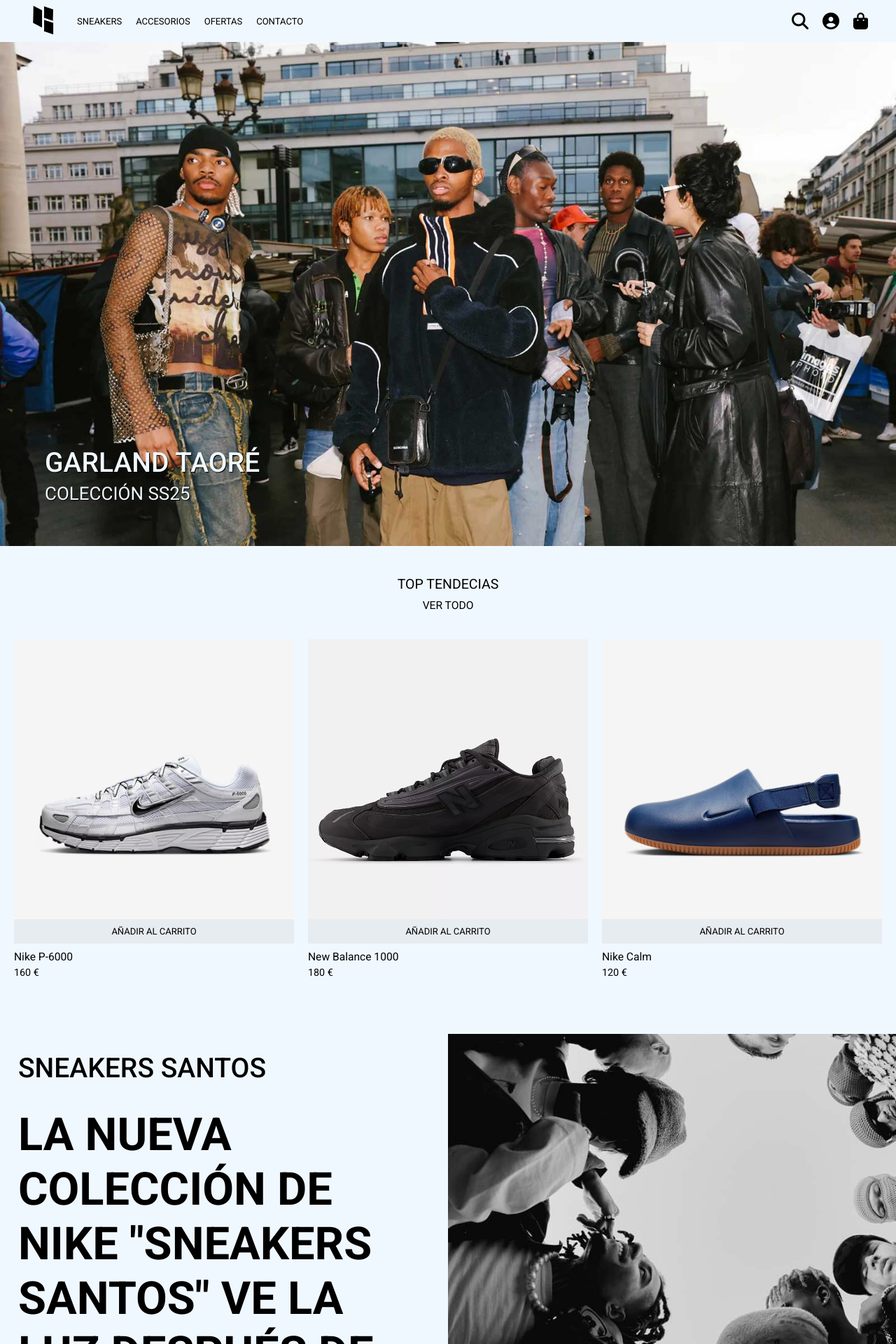
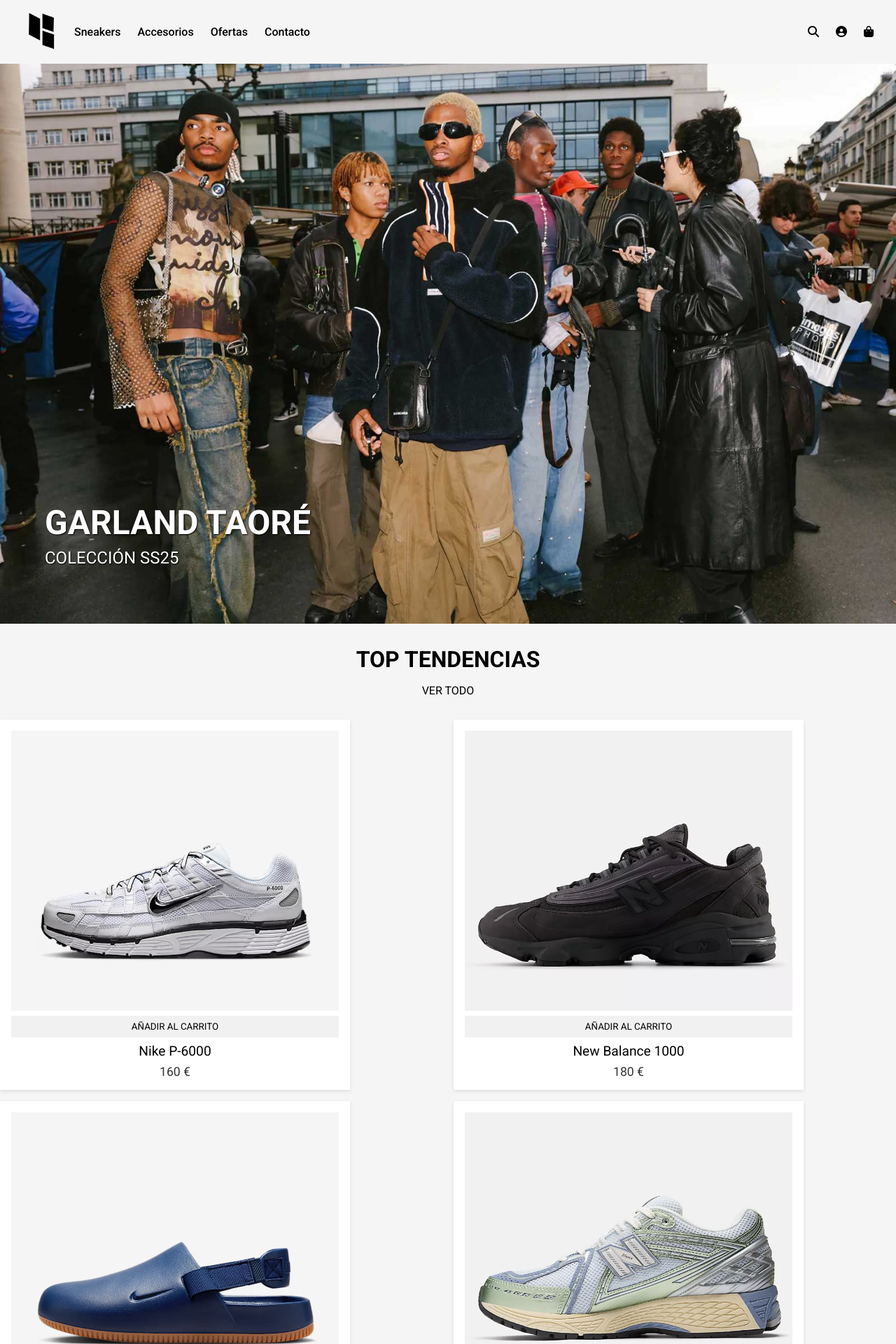
Before and after one commit to marsduzan/web-kyx, a PHP site: page /home.html in a window 1280 px wide; the page is wider, and only the part inside the window is pictured. Shown: the top 1920 px of that part at 70% size. Run offline with PHP 8.4, Linux system fonts and the light colour scheme.

Commit message:
Home 90%

```diff
--- a/home.html
+++ b/home.html
@@ -1,51 +1,54 @@
 <!DOCTYPE html>
-<html lang="en">
+<html lang="es">
 <head>
-<meta charset="UTF-8">
-<meta name="viewport" content="width=device-width, initial-scale=1.0">
+<meta charset="UTF-8" />
+<meta name="viewport" content="width=device-width, initial-scale=1.0" />
 <title>KYX</title>
-<link rel="stylesheet" href="style.css">
-<link rel="preconnect" href="https://fonts.googleapis.com">
-<link rel="preconnect" href="https://fonts.gstatic.com" crossorigin>
-<link href="https://fonts.googleapis.com/css2?family=Roboto:ital,wght@0,100..900;1,100..900&display=swap" rel="stylesheet">
+<link rel="stylesheet" href="style.css" />
+<link rel="preconnect" href="https://fonts.googleapis.com" />
+<link rel="preconnect" href="https://fonts.gstatic.com" crossorigin />
+<link href="https://fonts.googleapis.com/css2?family=Roboto:wght@400;500;700&display=swap" rel="stylesheet" />
 <link rel="stylesheet" href="https://cdnjs.cloudflare.com/ajax/libs/font-awesome/6.7.2/css/all.min.css" integrity="sha512-Evv84Mr4kqVGRNSgIGL/F/aIDqQb7xQ2vcrdIwxfjThSH8CSR7PBEakCr51Ck+w+/U6swU2Im1vVX0SVk9ABhg==" crossorigin="anonymous" referrerpolicy="no-referrer" />
-<link rel="icon" href="img/favicon.png" type="img/png">
+<link rel="icon" href="img/favicon.png" type="image/png" />
 </head>
 <body>
 <header class="main-header">
-    <nav class="nav-logo">
-        <a href="" id="logo-kyx"><img src="img/Kyx Logo.png" alt="Kyx Logo"></a>
 <nav class="nav-left">
-            <a href="" class="sneakers">Sneakers</a>
-            <a href="" class="accesorios">Accesorios</a>
-            <a href="" class="ofertas">Ofertas</a>
-            <a href="" class="contacto">Contacto</a>
-        </nav>
+    <div class="nav-logo">
+        <a href="#" id="logo-kyx"><img src="img/Kyx Logo.png" alt="Kyx Logo" /></a>
+    </div>
+    <a href="#">Sneakers</a>
+    <a href="#">Accesorios</a>
+    <a href="#">Ofertas</a>
+    <a href="#">Contacto</a>
 </nav>
 <nav class="nav-right">
-        <a href="" class="lupa"><i class="fa-solid fa-magnifying-glass"></i></a>
-        <a href="" class="perfil"><i class="fa-solid fa-circle-user"></i></a>
-        <a href="" class="carrito"><i class="fa-solid fa-bag-shopping"></i></a>
+    <a href="#"><i class="fa-solid fa-magnifying-glass"></i></a>
+    <a href="#"><i class="fa-solid fa-circle-user"></i></a>
+    <a href="#"><i class="fa-solid fa-bag-shopping"></i></a>
 </nav>
 </header>
+
 <main class="main-content">
 <section class="section-banner">
-        <a href="" class="banner">
-            <img src="img/estaa.jpg" alt="Banner">
+    <a href="#" class="banner">
+    <img src="img/estaa.jpg" alt="Banner" />
     <div class="banner-texto">
         <h2>GARLAND TAORÉ</h2>
         <p>COLECCIÓN SS25</p>
     </div>
     </a>
 </section>
+
 <div class="tnd">
-        <h3 class="top-tendecias">TOP TENDECIAS</h3>
+    <h3 class="top-tendencias">TOP TENDENCIAS</h3>
     <a href="#" class="ver-todo">VER TODO</a>
 </div>
+
 <section class="section-productos">
     <div class="carrusel-prod">
     <div class="info-prod">
-                <img class="imagen-prod" src="ecommerceimg/nike p-6000.png" alt="nikep-6000frente">
+        <img class="imagen-prod" src="ecommerceimg/nike p-6000.png" alt="Nike P-6000" />
         <button class="añadir-carrito">AÑADIR AL CARRITO</button>
         <p class="nombre-prod">Nike P-6000</p>
         <p class="precio-prod">160 €</p>
@@ -53,7 +56,7 @@
     </div>
     <div class="carrusel-prod">
     <div class="info-prod">
-                <img class="imagen-prod" src="ecommerceimg/new balance 1000.png" alt="nikep-6000frente">
+        <img class="imagen-prod" src="ecommerceimg/new balance 1000.png" alt="New Balance 1000" />
         <button class="añadir-carrito">AÑADIR AL CARRITO</button>
         <p class="nombre-prod">New Balance 1000</p>
         <p class="precio-prod">180 €</p>
@@ -61,23 +64,151 @@
     </div>
     <div class="carrusel-prod">
     <div class="info-prod">
-                <img class="imagen-prod" src="ecommerceimg/nike calm.png" alt="nikep-6000frente">
+        <img class="imagen-prod" src="ecommerceimg/nike calm.png" alt="Nike Calm" />
         <button class="añadir-carrito">AÑADIR AL CARRITO</button>
         <p class="nombre-prod">Nike Calm</p>
         <p class="precio-prod">120 €</p>
     </div>
     </div>
+    <div class="carrusel-prod">
+    <div class="info-prod">
+        <img class="imagen-prod" src="ecommerceimg/new balance 1906r.png" alt="New Balance 1906r" />
+        <button class="añadir-carrito">AÑADIR AL CARRITO</button>
+        <p class="nombre-prod">New Balance 1906r</p>
+        <p class="precio-prod">230 €</p>
+    </div>
+    </div>
+    <div class="carrusel-prod">
+    <div class="info-prod">
+        <img class="imagen-prod" src="ecommerceimg/nike dunk low retro.png" alt="Nike Dunk Low Retro" />
+        <button class="añadir-carrito">AÑADIR AL CARRITO</button>
+        <p class="nombre-prod">Nike Dunk Low Retro</p>
+        <p class="precio-prod">155 €</p>
+    </div>
+    </div>
+    <div class="carrusel-prod">
+        <div class="info-prod">
+            <img class="imagen-prod" src="ecommerceimg/new balance rc42.jpg" alt="New Balance RC42" />
+            <button class="añadir-carrito">AÑADIR AL CARRITO</button>
+            <p class="nombre-prod">New Balance RC42</p>
+            <p class="precio-prod">210 €</p>
+        </div>
+    </div>
+    <div class="carrusel-prod">
+        <div class="info-prod">
+            <img class="imagen-prod" src="ecommerceimg/Puma Palermo Leather Unisex.png" alt="Puma Palermo Leather Unisex" />
+            <button class="añadir-carrito">AÑADIR AL CARRITO</button>
+            <p class="nombre-prod">Puma Palermo Leather Unisex</p>
+            <p class="precio-prod">180 €</p>
+        </div>
+    </div>
+    <div class="carrusel-prod">
+        <div class="info-prod">
+            <img class="imagen-prod" src="ecommerceimg/Puma Speedcat OG Unisex.png" alt="Puma Speedcat OG Unisex" />
+            <button class="añadir-carrito">AÑADIR AL CARRITO</button>
+            <p class="nombre-prod">Puma Speedcat OG Unisex</p>
+            <p class="precio-prod">220 €</p>
+        </div>
+    </div>
 </section>
+
 <section class="banner2">
     <div class="texto-banner2">
     <h2 class="mini-titulo">SNEAKERS SANTOS</h2>
     <p class="descripcion-banner2">LA NUEVA COLECCIÓN DE NIKE "SNEAKERS SANTOS" VE LA LUZ DESPUÉS DE UNA LARGA ESPERA.</p>
     <a href="#" class="descripcion2-banner2">TODAS LAS NOVEDADES Y MÁS POR LLEGAR</a>
     </div>
-        <img src="img/holaaa.jpg" alt="banner2" class="imagen-banner2">
+    <img src="img/holaaa.jpg" alt="Banner 2" class="imagen-banner2" />
 </section>
+
+<section class="newsletter">
+    <div class="info-news-letter">
+        <img class="imagen-news-letter" src="img/ewef.jpg" alt="News Letter" />
+        <div class="form-news-letter">
+            <h2 class="titulo-news-letter">SUSCRIBETE A NUESTRA NEWS LETTER</h2>
+            <p class="descripcion-news-letter">Suscribete y consigue descuentos e información adicional</p>
+            <form action="#" method="post">
+                <input type="email" name="email" id="email-news-letter" placeholder="Correo electrónico">
+                <button type="submit" class="btn-unete">ÚNETE</button>
+            </form>
+        </div>
+    </div>
+</section>
+<section class="encuentranos">
+    <h2 class="titulo-encuentranos">NUESTRA TIENDA</h2>
+    <p class="descripcion-encuentranos">Carrer Provença 120 <br>
+        Barcelona 08029
+    </p>
+    <p class="descripcion-encuentranos">De Lunes a Sábado: <br>
+        De 11:00 am a 21:00 pm
+    </p>
+    <p class="descripcion-encuentranos">Domingo: <br>
+        De 11:00 am a 15:00 pm
+    </p>
+
+    <a href="#" class="ubi">CÓMO LLEGAR</a>
+</section>
+
+<section class="blog">
+    <h2 class="titulo-redes">SIGUENOS EN @KYXSPAIN</h2>
+    <div class="img-blog">
+        <a href="#" class="a-redes"><img src="img/50eeb7640ec41673f6b163b851edb5c0.jpg" alt="img1"></a>
+        <a href="#" class="a-redes"><img src="img/796d121200489074c0817b2aec02ca07.jpg" alt="img2"></a>
+        <a href="#" class="a-redes"><img src="img/a649290a215d688ca7cc578de8203d62.jpg" alt="img3"></a>
+        <a href="#" class="a-redes"><img src="img/bb5991270a361c2cfc452ddd28b73c72.jpg" alt="img4"></a>
+    </div>
+
+</section>
+<section class="blog2">
+    <h2 class="titulo-blog">NUESTRO BLOG</h2>
+    <div class="img-correr-blog">
+        <img src="img/olaaaaaaaaaaa.jpeg" alt="Correr" class="img-correr">
+        <img src="img/alexander-w.jpg" alt="Correr" class="img-correr">
+    </div>
+</section>
+<footer class="footer">
+    <div class="sec1">
+        <h3 class="titulo-footer">ENLACES</h3>
+        <a href="#" class="enlaces">CONTACTO</a>
+        <a href="#" class="enlaces">ENVÍO</a>
+        <a href="#" class="enlaces">SOBRE NOSOTROS</a>
+        <a href="#" class="enlaces">BLOG</a>
+        <a href="#" class="enlaces">PREGUNTAS FRECUENTES</a>
+    </div>
+    <div class="sec2">
+        <h3 class="titulo-footer">CONTACTANOS</h3>
+        <p class="contactos">
+            TELÉFONO <br>
+            634278943 <br>
+        </p>
+        <p class="contactos">
+            CORREO ELECTÓNICO <br>
+            kyxsneak@gmail.com <br>
+        </p>
+    </div>
+    <div class="sec3">
+        <h3 class="titulo-footer">POLÍTICA DE EMPRESA</h3>
+        <p class="politica">
+        En KYX, ofrecemos sneakers originales y de alta calidad, apostando por la autenticidad, el estilo y la cultura urbana. Nuestra misión es brindar una experiencia de compra segura, rápida y confiable, siempre siguiendo las últimas tendencias. </p>
+
+        <p class="politica">Todos nuestros productos son 100% originales, trabajamos con marcas oficiales y ofrecemos atención personalizada. Aceptamos devoluciones dentro de los 14 días hábiles si el producto está en perfectas condiciones. </p>
+
+        <p class="politica">
+        Nos comprometemos con la sostenibilidad, la transparencia y el respeto por nuestra comunidad. En KYX, no solo vendemos sneakers, vendemos actitud.
+        </p>
+    </div>
+</footer>
+<div class="footer2">
+    <a href="#" class="politica-otros">© KYX 2025</a>
+    <a href="#" class="politica-otros">Aviso legal</a>
+    <a href="#" class="politica-otros">Política de privacidad</a>
+    <a href="#" class="politica-otros">Política de reembolso</a>
+    <a href="#" class="politica-otros">Política de envíos</a>
+    <a href="#" class="politica-otros">Condiciones de uso</a>
+    <a href="#" class="politica-otros">Desarrollado por Shopify</a>
+</div>
 </main>
 
+<script src="script.js"></script>
 </body>
-<script src="script.js"></script>
 </html>
--- a/style.css
+++ b/style.css
@@ -1,233 +1,363 @@
+/* Reset y tipografía */
 * {
 margin: 0;
 padding: 0;
 box-sizing: border-box;
-text-decoration: none;
-font-size: 13px;
 font-family: 'Roboto', sans-serif;
-font-weight: 400;
 }
 
-
 body {
-background-color: aliceblue;
-color: black;
+background-color: whitesmoke;
+color: #000;
 min-height: 100vh;
 }
 
-
+/* Encabezado */
 .main-header {
-background-color: aliceblue;
-padding: 30px;
 display: flex;
 justify-content: space-between;
 align-items: center;
-height: 60px;
-text-transform: uppercase;
-
+padding: 0.1rem 2rem;
+background-color: whitesmoke;
+position: sticky;
+top: 0;
+z-index: 1000;
 }
 
-
-.nav-left, .nav-logo {
-display: flex;
-gap: 20px;
-align-items: center;
-margin-left: 10px;
-position: relative;
-}
-
-
-.nav-right {
-display: flex;
-gap: 20px;
-align-items: center;
-margin-right: 10px;
-}
-
-
-#logo-kyx img {
-width: 40px;
+.nav-logo img {
+width: 50px;
 height: auto;
 }
 
-
-a {
-color: inherit;
+.nav-left,
+.nav-right {
+display: flex;
+gap: 1.5rem;
+align-items: center;
 }
 
-
-main.content {
-padding: 2rem;
+.nav-left a,
+.nav-right a {
+color: inherit;
+text-decoration: none;
+font-weight: 500;
+transition: color 0.3s;
 }
 
-
-.nav-right a i {
-font-size: 24px;
+.nav-left a:hover,
+.nav-right a:hover {
+color: #555;
 }
 
-
-.banner img {
+/* Banner principal */
+.section-banner {
+position: relative;
 width: 100%;
-height: 720px;
-object-fit: cover;
-object-position: center top;
+overflow: hidden;
 }
 
+.section-banner img {
+width: 100%;
+height: 100vh;
+object-fit: cover;
+display: block;
+}
 
 .banner-texto {
 position: absolute;
 bottom: 10%;
 left: 5%;
-text-align: left;
-color: aliceblue;
-
+color: #fff;
+text-shadow: 1px 1px 2px #000;
 }
-
 
 .banner-texto h2 {
 font-size: 3rem;
 margin-bottom: 0.5rem;
-font-weight: 500;
-text-shadow: 1px 1px black;
 }
 
-
 .banner-texto p {
-font-size: 2rem;
-text-shadow: 1px 1px black;
+font-size: 1.5rem;
 }
 
+/* Sección de tendencias */
+.tnd {
+text-align: center;
+padding: 2rem 1rem;
+}
 
-.nav-left a:hover{
-text-decoration: underline;
+.top-tendencias {
+font-size: 2rem;
+margin-bottom: 1rem;
+}
 
+.ver-todo {
+font-size: 1rem;
+color: #000;
+text-decoration: none;
+}
+
+.ver-todo:hover {
+color: #555;
+border-color: #555;
+}
+
+/* Productos */
+.section-productos {
+display: grid;
+grid-template-columns: repeat(auto-fit, minmax(500px, 1fr));
+gap: 1rem;
 
 }
 
+.carrusel-prod {
+background-color: #fff;
+padding: 1rem;
+text-align: center;
+box-shadow: 0 2px 5px rgba(0, 0, 0, 0.1);
+width: 500px;
+}
 
-.section-productos {
-display: grid;
-grid-template-columns: repeat(auto-fit, minmax(300px, 1fr));
-gap: 20px;
-padding: 0 20px;
-margin-bottom: 30px;
-
-}
 .imagen-prod {
 width: 100%;
 height: 400px;
 object-fit: cover;
-display: block;
-object-position: center bottom;
+margin-bottom: 0.2rem;
 }
 
-
-.top-tendecias{
-font-size: 1.5rem;
-margin-top: 20px;
-margin-bottom: 10px;
-
-
-}
-
-
-.ver-todo{
-font-size: 1.2rem;
-margin-bottom: 20px;
-}
-
-
-.tnd{
-
-
-display: flex;
-flex-direction: column;
-align-items: center;
-justify-content: center;
-text-align: center;
-padding: 1.5rem 0;
-}
-
-
-.ver-todo:hover{
-text-decoration: underline;
-
-
-}
-
-
-.añadir-carrito{
+.añadir-carrito {
 background-color: rgba(209, 209, 209, 0.3);
-padding: 10px;
+padding: 0.5rem;
 width: 100%;
 border: none;
 cursor: pointer;
-margin-bottom: 10px;
-}
-
-
-.añadir-carrito:hover{
-background-color: rgba(209, 209, 209, 0.5);
+margin-bottom: 0.5rem;
 transition: background-color 0.3s ease;
 }
 
-
-.nombre-prod{
-font-size: 1.2rem;
-margin-bottom: 5px;
-}
-.precio-prod{
-font-size: 1.1rem;
-margin-bottom: 50px;
+.añadir-carrito:hover {
+background-color: rgba(209, 209, 209, 0.5);
 }
 
-
-.banner2{
-display: flex;
-height: 90vh;
+.nombre-prod {
+font-size: 1.2rem;
+margin-bottom: 0.5rem;
 }
 
-
-.imagen-banner2{
-width: 50%;
-height: 100%;
-object-fit: cover;
-
+.precio-prod {
+font-size: 1.1rem;
+color: #333;
 }
 
+/* Banner secundario */
+.banner2 {
+display: flex;
+flex-wrap: wrap;
+align-items: center;
+margin: 2rem 0;
+height: 70vh;
+overflow: hidden;
+}
 
 .texto-banner2 {
-width: 50%;
+flex: 1 1 50%;
 padding: 2rem;
 display: flex;
 flex-direction: column;
 justify-content: space-between;
-text-align: left;
+height: 100%;
+padding: 20px;
+}
 
+.imagen-banner2 {
+flex: 1 1 50%;
+width: 100%;
+height: 70vh;
+object-fit: cover;
+object-position: bottom;
+padding: 20px;
+}
+
+.mini-titulo {
+font-size: 2rem;
+margin-bottom: 1rem;
+}
+
+.descripcion-banner2 {
+font-size: 5rem;
+margin-bottom: 1rem;
+font-weight: bold;
+}
+
+.descripcion2-banner2 {
+font-size: 1rem;
+color: #000;
+padding-bottom: 0.2rem;
+font-weight: 500;
+}
+
+.descripcion2-banner2:hover {
+color: #555;
+border-color: #555;
+}
+
+/* Responsive */
+@media (max-width: 768px) {
+.main-header {
+    flex-direction: column;
+    align-items: flex-start;
+}
+
+.nav-left,
+.nav-right {
+    flex-direction: column;
+    gap: 0.5rem;
+    margin-top: 1rem;
+}
+
+.banner-texto h2 {
+    font-size: 2rem;
+}
+
+.banner-texto p {
+    font-size: 1rem;
+}
+
+.banner2 {
+    flex-direction: column;
+}
+
+.texto-banner2,
+.imagen-banner2 {
+    flex: 1 1 100%;
+}
+}
+
+.info-news-letter{
+    display: flex;
+    background-color: #000;
+    margin-bottom: 2px;
+}
+
+.form-news-letter {
+    width: 50%;
+    display: grid;
+    place-content: center;
+    gap: 15px;
+
+}
+.imagen-news-letter{
+    width: 50%;
+    height: 35vh;
+    object-fit: cover;
+    overflow: hidden;
+}
+
+.titulo-news-letter, .titulo-encuentranos{
+    color: white;
+    font-size: 3rem;
+}
+.descripcion-news-letter, .descripcion-encuentranos{
+    color: white;
+    font-size: 1rem;
+}
+
+#email-news-letter{
+    padding: 10px 0;
+    background-color: transparent;
+    color: white;
+    border: none;
+    border-bottom: 0.5px solid white;
+    width: 400px;
+    outline: none;
+}
+
+#email-news-letter::placeholder {
+    color: white;
+}
+
+.btn-unete{
+    background: none;
+    color: white;
+    border: none;
+    cursor: pointer;
+}
+
+.encuentranos{
+    background-color: #000;
+    width: 100%;
+    height: 40vh;
+    display: flex;
+    flex-direction: column;
+    justify-content: center;
+    align-items: center;
+    text-align: center;
+    gap: 20px;
+}
+
+.ubi{
+    text-decoration: none;
+    color: white;
+    padding: 10px;
+    border: 1px solid white;
+    border-radius: 5px;
+    font-size: 1rem;
+}
+
+.ubi:hover{
+    background-color: #555;
+    transition: 0.2s ease ;
+}
+
+.blog{
+    width: 100%;
+    padding: 3rem;
+}
+
+.img-blog {
+    display: grid;
+    grid-template-columns: repeat(auto-fit, minmax(250px, 1fr));
+    justify-items: center;
 
 }
 
+.blog img {
+    width: 600px;
+    height: 550px;
+    object-fit: cover;
 
-.mini-titulo {
-font-size: 3rem;
-margin-bottom: 1rem;
-font-weight: 500;
 }
 
-
-.descripcion-banner2 {
-font-size: 5rem;
-line-height: 1.2;
-font-weight: bold;
+.titulo-redes{
+    padding: 2rem;
+    font-size: 3rem;
+    font-weight: 500;
 }
 
+footer{
+    width: 100%;
+    height: 500px;
+    background-color: black;
+    display: flex;
 
-.descripcion2-banner2{
-font-size: 1.5em;
-font-weight: 500;
 }
 
+.sec1, .sec2, .sec3{
+    width: 700px;
+    padding: 2rem;
 
-.descripcion2-banner2:hover{
-text-decoration: underline;
+    border-right: 1px solid white;
 }
+.sec1 a{
+    text-decoration: none;
+    color: white;
+    display: flex;
+    flex-direction: column;
+}
+
+.titulo-footer{
+    padding: 2rem;
+    font-size: 2rem;
+    font-weight: 500;
+    color: white;
+}
```
Also changed, not shown: ecommerceimg/Puma Palermo Leather Unisex.png (added), ecommerceimg/Puma Palermo Leather Unisex2.png (added), ecommerceimg/Puma Speedcat OG Unisex.png (added), ecommerceimg/Puma Speedcat OG Unisex2.png (added). Lines whose indentation alone changed are shown as unchanged.
